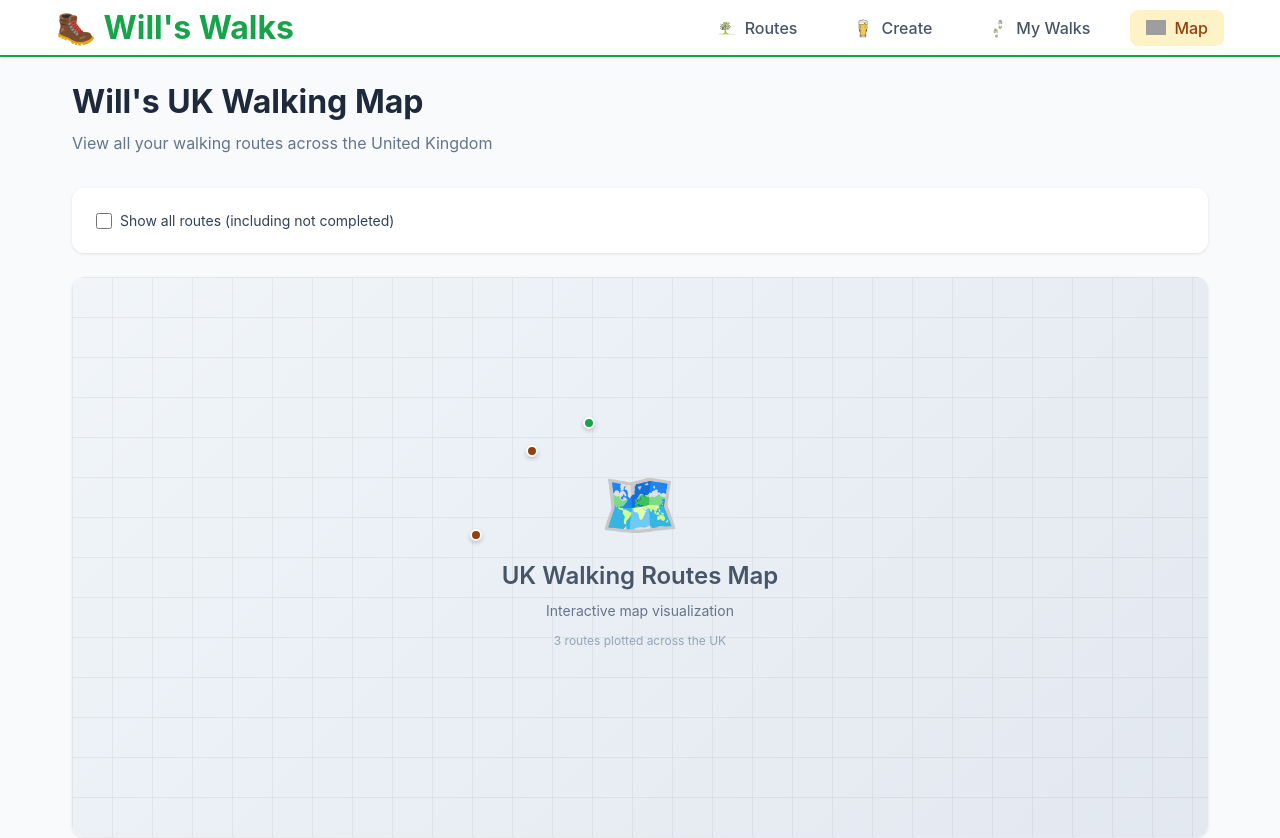
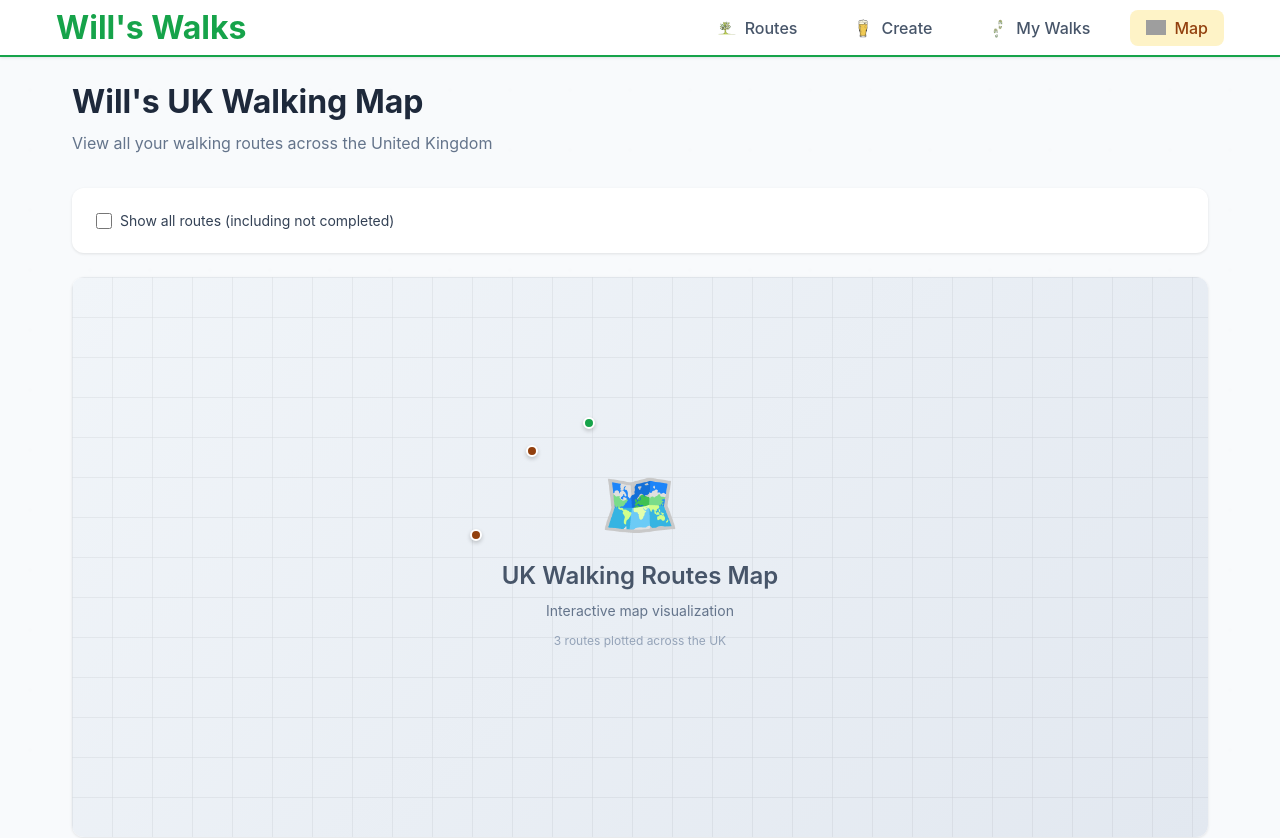
Before and after one commit to Nat-Stephenson/Wills_Walking_Pub_App, a Next.js app: page /map in a window 1280 px wide. Shown: the top 838 px of the page. Built offline with nearby package versions, Linux system fonts and the light colour scheme; grey boxes are pictures that could not be loaded.

Commit message:
refactor: remove favicon and update logo text; adjust navigation icon size

```diff
--- a/next.config.ts
+++ b/next.config.ts
@@ -1,8 +1,6 @@
 import type { NextConfig } from 'next'
 
 const nextConfig: NextConfig = {
-  // Removed static export configuration for better development experience
-  // Add back `output: 'export'` only if you need static hosting
   experimental: {
     optimizePackageImports: ['lucide-react', 'next/image'],
   },
--- a/src/app/layout.tsx
+++ b/src/app/layout.tsx
@@ -54,7 +54,7 @@ export default function RootLayout({
             <div className={styles.headerContent}>
               {/* Logo */}
               <Link href="/" className={styles.logo}>
-                🥾 Will's Walks
+                Will's Walks
               </Link>
 
               {/* Navigation */}
--- a/src/components/Navigation.tsx
+++ b/src/components/Navigation.tsx
@@ -35,8 +35,8 @@ export default function Navigation() {
             <Image
               src={item.icon}
               alt={`${item.label} icon`}
-              width={20}
-              height={20}
+              width={30}
+              height={30}
               className={styles.navIcon}
             />
             <span>{item.label}</span>
```
Also changed, not shown: public/favicon.svg (deleted).
